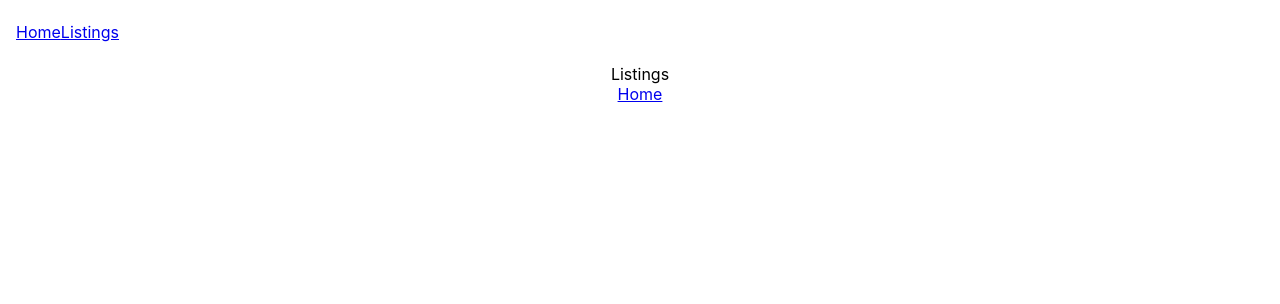
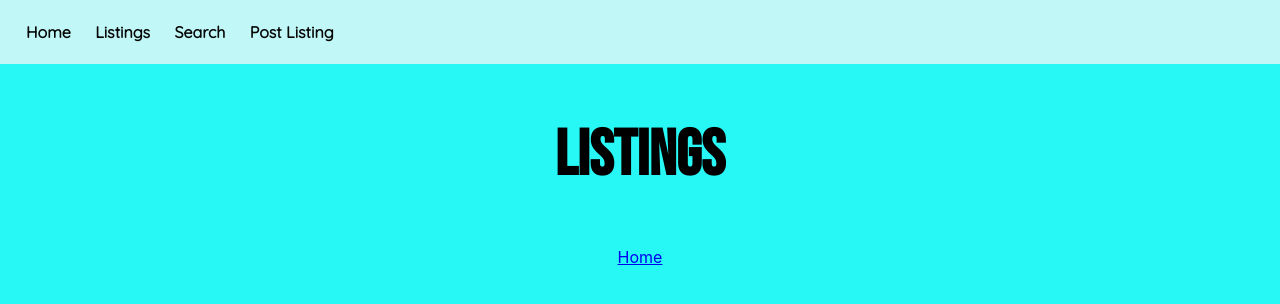
Before and after one commit to MagJoseph/Rentitfy-Project, a React (Create React App) app in the folder client/: page /listings in a window 1280 px wide. Shown: the top 304 px of the page. Built offline with nearby package versions, Linux system fonts and the light colour scheme; no server answers.

Commit message:
added basic styling

```diff
--- a/client/public/index.html
+++ b/client/public/index.html
@@ -15,6 +15,8 @@
       user's mobile device or desktop. See https://developers.google.com/web/fundamentals/web-app-manifest/
     -->
     <link rel="manifest" href="%PUBLIC_URL%/manifest.json" />
+    <link href="https://fonts.googleapis.com/css2?family=Quicksand&display=swap" rel="stylesheet">
+    <link href="https://fonts.googleapis.com/css2?family=Bebas+Neue&display=swap" rel="stylesheet">
     <!--
       Notice the use of %PUBLIC_URL% in the tags above.
       It will be replaced with the URL of the `public` folder during the build.
--- a/client/src/App.css
+++ b/client/src/App.css
@@ -1,5 +1,9 @@
 .App {
   text-align: center;
+}
+
+body {
+  background-color: rgb(40, 248, 245);
 }
 
 .navbar {
@@ -8,4 +12,31 @@
   align-items: center;
   padding: 1em;
   min-height: 2em;
+  background-color: rgb(193, 248, 247);
+  font-family: 'Quicksand', sans-serif;
+  font-weight: bold;
+  font-size: 1rem;
+
+
 }
+
+.navbar a {
+  text-decoration: none;
+  margin: 10px;
+  color: rgb(7,7,7);
+}
+
+h1 {
+  font-family: 'Bebas Neue', cursive;
+  font-size: 4rem;
+}
+
+h2 {
+  font-family: 'Bebas Neue', cursive;
+  font-size: 4rem;
+}
+ h3 {
+  font-family: 'Quicksand', sans-serif;
+  font-weight: bold;
+  font-size: 1.5rem;
+ }
--- a/client/src/App.js
+++ b/client/src/App.js
@@ -4,8 +4,13 @@ import { Routes, Route } from 'react-router-dom'
 import Nav from './components/Nav'
 import Home from './components/Home';
 import Listings from './components/Listings';
+import PostListings from './components/PostListings';
+import Search from './components/Search';
 
 function App() {
+
+
+
   return (
     <div className="App">
       <header className="App-header">
@@ -15,6 +20,8 @@ function App() {
         <Routes>
         <Route path="/" element={ <Home /> } />
         <Route path="/listings" element={ <Listings /> } />
+        <Route path="/postlisting" element={ <PostListings /> } />
+        <Route path="/search" element={ <Search /> } />
         </Routes>
       </main>
     </div>
--- a/client/src/components/Home.jsx
+++ b/client/src/components/Home.jsx
@@ -4,6 +4,7 @@ const Home = () => {
   return (
     <div>
         <h1>Rentitfy</h1>
+        <h3>Find your new home here!</h3>
     </div>
   )
 }
--- a/client/src/components/Listings.jsx
+++ b/client/src/components/Listings.jsx
@@ -7,7 +7,7 @@ const Listings = () => {
     const [ listings, setListings ] = useState([])
 
   const getListings = async () =>{
-         const list = await axios.get('http://localhost:3002/listings')
+      const list = await axios.get('http://localhost:3001/listings')
       console.log(list.data)
       setListings(list.data)
   }
@@ -18,10 +18,10 @@ const Listings = () => {
 
 
   return (
-    <div>Listings
     <div>
-
-      </div>
+      <h2>
+      Listings
+      </h2>
       <Link to='/'>Home</Link>
     </div>
   )
--- a/client/src/components/Nav.jsx
+++ b/client/src/components/Nav.jsx
@@ -5,8 +5,10 @@ const Nav = () => {
   return (
     <nav className='navbar'>
      <div>
-     <Link to="/">Home</Link>
-     <Link to="/listings">Listings</Link>
+     <Link to="/"> Home </Link>
+     <Link to="/listings"> Listings </Link>
+     <Link to="/search"> Search </Link>
+     <Link to="/postlisting"> Post Listing</Link>
      </div>
     </nav>
   )
--- a/client/src/components/PostListings.jsx
+++ b/client/src/components/PostListings.jsx
@@ -2,7 +2,17 @@ import React from 'react'
 
 const PostListings = () => {
   return (
-    <div>PostListings</div>
+    <div>
+         <h2>Add A New Listing</h2>
+    {/* <form >
+      <input type="text" value={newListing.neighborhood} onChange={ props.handleChange} name={'neighborhood'} placeholder={'neighborhood'} />
+      <input type="text" value={newListing.img} onChange={ props.handleChange} name={'img'} placeholder={'image'} />
+      <input type="text" value={newListing.price} onChange={ props.handleChange} name={'price'} placeholder={'price'} />
+      <input type="text-area" value={newBoat.description} onChange={ props.handleChange} name={'description'} placeholder={'description'} />
+      <input type="text" value={newListing.Bedrooms} onChange={ props.handleChange} name={'bedrooms'} placeholder={'bedrooms'} />
+      <button>Submit</button>
+    </form> */}
+    </div>
   )
 }
 
--- a/client/src/components/Search.jsx
+++ b/client/src/components/Search.jsx
@@ -1,8 +1,12 @@
 import React from 'react'
+import { Link } from 'react-router-dom'
 
 const Search = () => {
   return (
-    <div>Search</div>
+    <div>
+        <h2>Search</h2>
+        <Link to='/'>Home</Link>
+    </div>
   )
 }
 
```
Lines whose indentation alone changed are shown as unchanged.
